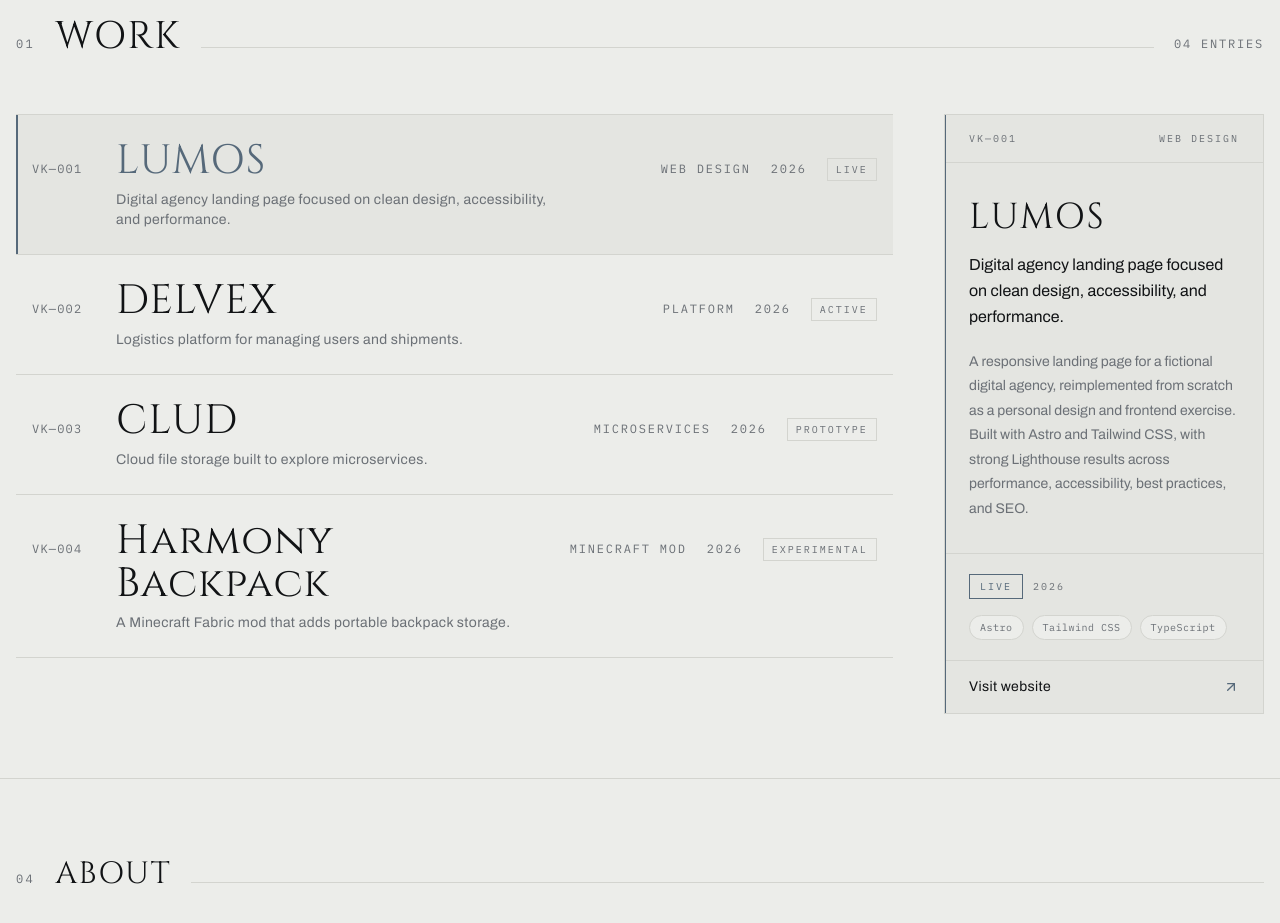
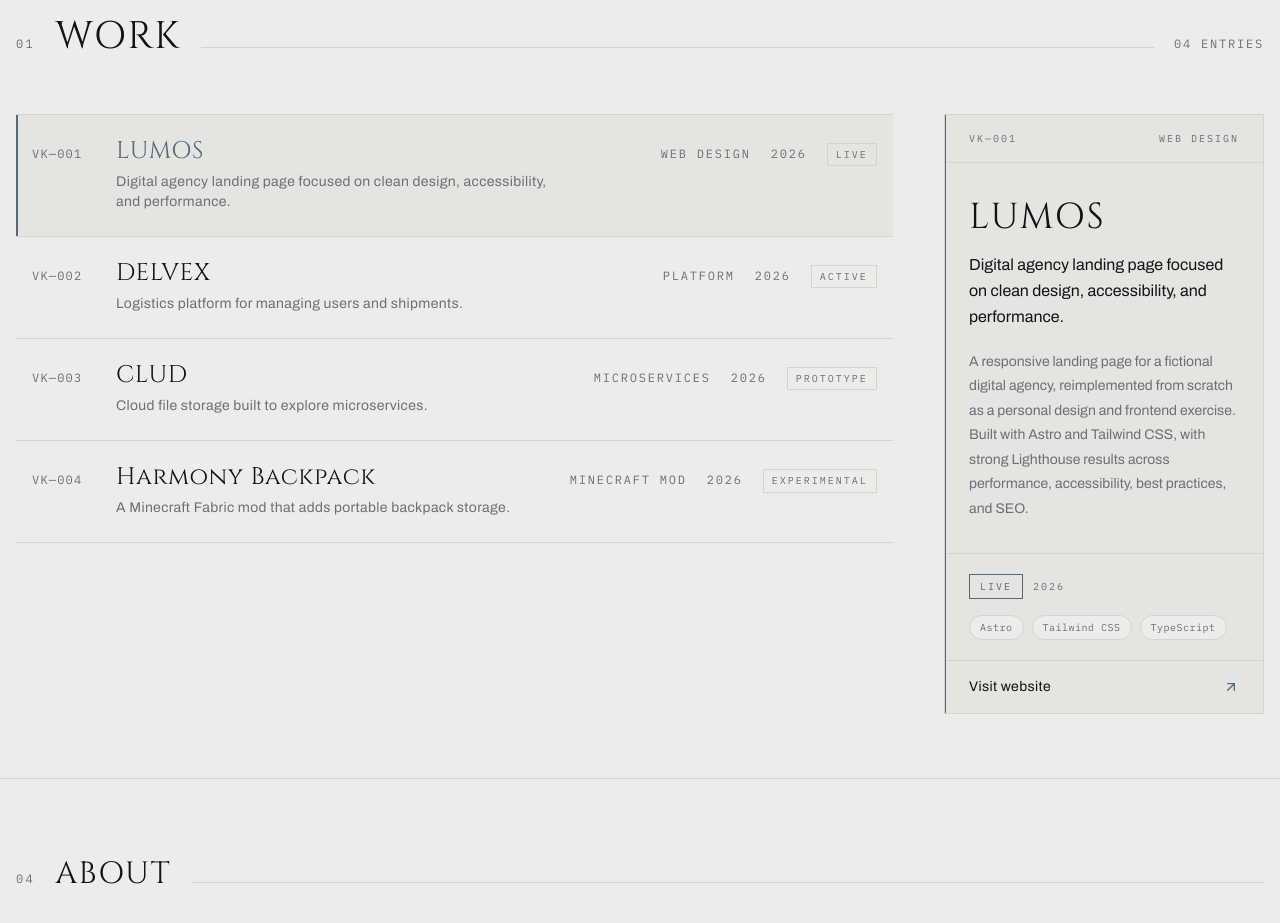
Before and after one commit to hexlabelposition/personal-archive, a Next.js app: page / in a window 1280 px wide. Shown: the part 880-1803 px from the top of the page. Built offline with nearby package versions, Linux system fonts and the light colour scheme.

Commit message:
style: refine project title sizing

```diff
--- a/src/views/home/ui/work-section.tsx
+++ b/src/views/home/ui/work-section.tsx
@@ -37,14 +37,16 @@ export function WorkSection() {
               <span className="text-muted-foreground w-14 flex-none font-mono text-xs tracking-widest">
                 {project.id}
               </span>
+
               <span className="flex min-w-0 flex-[1_1_240px] flex-col gap-2">
-                <span className="font-display group-data-active:text-primary text-project-title leading-[1.05] font-normal tracking-wide transition-colors duration-300">
+                <span className="font-display group-data-active:text-primary text-xl leading-[1.05] font-normal tracking-wide transition-colors duration-300 lg:text-2xl">
                   {project.name}
                 </span>
                 <span className="text-muted-foreground text-sm tracking-wide text-pretty">
                   {project.descriptor}
                 </span>
               </span>
+
               <span className="text-muted-foreground tracking-extra-wide ml-auto flex min-w-0 flex-wrap items-baseline justify-end gap-x-5 gap-y-2 font-mono text-xs uppercase">
                 <span>{project.discipline}</span>
                 <span>{project.year}</span>
```
